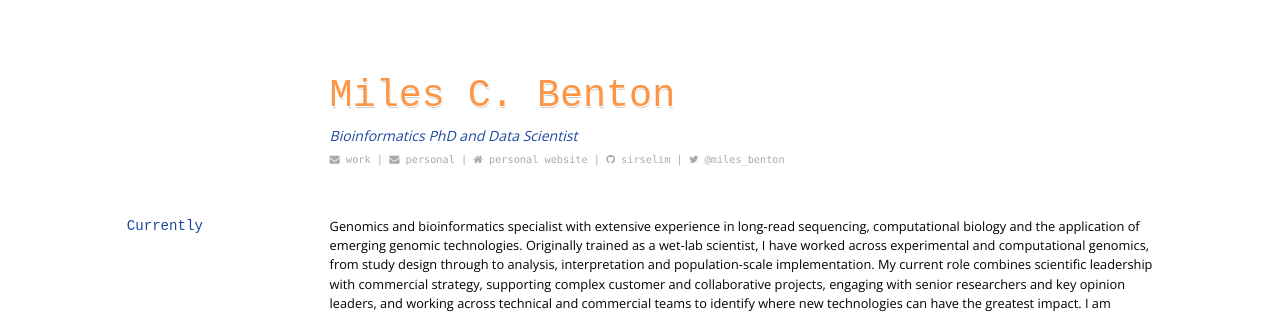
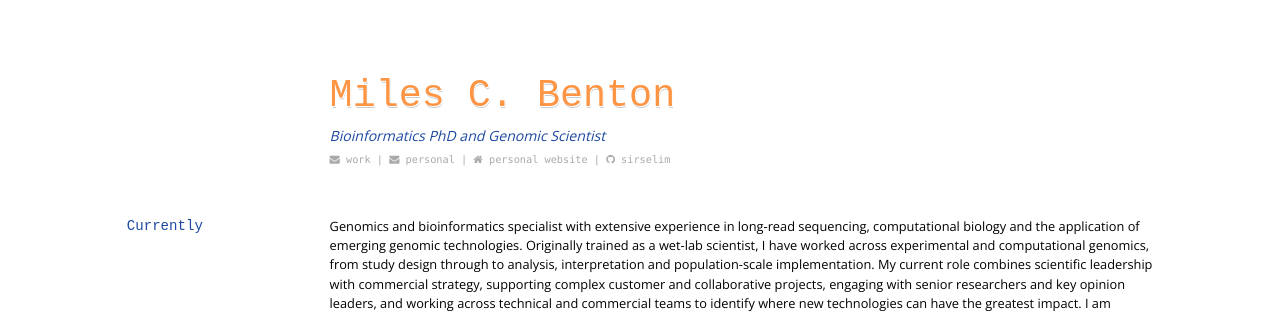
Before and after one commit to sirselim/Miles_CV, a Jekyll site: the page built from index.md, in a window 1280 px wide and 900 px high. Shown: the top 315 px of the window. Built offline with Jekyll 4.4.1, drawn with Linux system fonts in a browser that asks for light colours; some web fonts are replaced; some of the changed text lies outside the part shown.

Commit message:
Aug 2026 CV update

```diff
--- a/index.md
+++ b/index.md
@@ -3,24 +3,21 @@ layout: cv
 title: Miles Benton's CV
 ---
 # Miles C. Benton
-Bioinformatics PhD and Data Scientist
+Bioinformatics PhD and Genomic Scientist
 
 <div id="webaddress">
-<i class="fa fa-envelope"></i> <a href="mailto:miles.benton@esr.cri.nz">work</a>
+<i class="fa fa-envelope"></i> <a href="mailto:miles.benton@nanoporetech.com">work</a>
 |
 <i class="fa fa-envelope"></i> <a href="mailto:miles.benton84@gmail.com">personal</a>
 |
 <i class="fa fa-home"></i> <a href="http://sirselim.github.io/">personal website</a>
 |
 <i class="fa fa-github"></i> <a href="http://github.com/sirselim">sirselim</a>
-|
-<i class="fa fa-twitter"></i> <a href="http://twitter.com/miles_benton">@miles_benton</a>
 </div>
 
 ## Currently
 
 Genomics and bioinformatics specialist with extensive experience in long-read sequencing, computational biology and the application of emerging genomic technologies. Originally trained as a wet-lab scientist, I have worked across experimental and computational genomics, from study design through to analysis, interpretation and population-scale implementation. My current role combines scientific leadership with commercial strategy, supporting complex customer and collaborative projects, engaging with senior researchers and key opinion leaders, and working across technical and commercial teams to identify where new technologies can have the greatest impact. I am particularly interested in translating genomic innovation into practical, responsible solutions that deliver meaningful benefit for researchers, communities and partners.
-
 
 ## Professional Positions Held
 
@@ -462,8 +459,6 @@ New Zealand Herald - *The genius of genomics: The revolution that helped NZ quas
 * <i class="fa fa-envelope"></i> <a href="mailto:miles.benton84@gmail.com">email</a><br />
 * <i class="fa fa-home"></i> <a href="http://sirselim.github.io/">personal website</a><br />
 * <i class="fa fa-github"></i> <a href="http://github.com/sirselim">sirselim</a><br />
-* <i class="fa fa-twitter"></i> <a href="http://twitter.com/miles_benton">@miles_benton</a><br />
-* <i class="ai ai-researchgate"></i> <a href="https://www.researchgate.net/profile/Miles_Benton">researchgate</a><br />
 * <i class="ai ai-google-scholar"></i> <a href="https://scholar.google.co.nz/citations?user=iEhBavEAAAAJ&hl=en">scholar</a>
 
 ## References
```
Also changed, not shown: other parts of index.md (+1 -1 lines).
